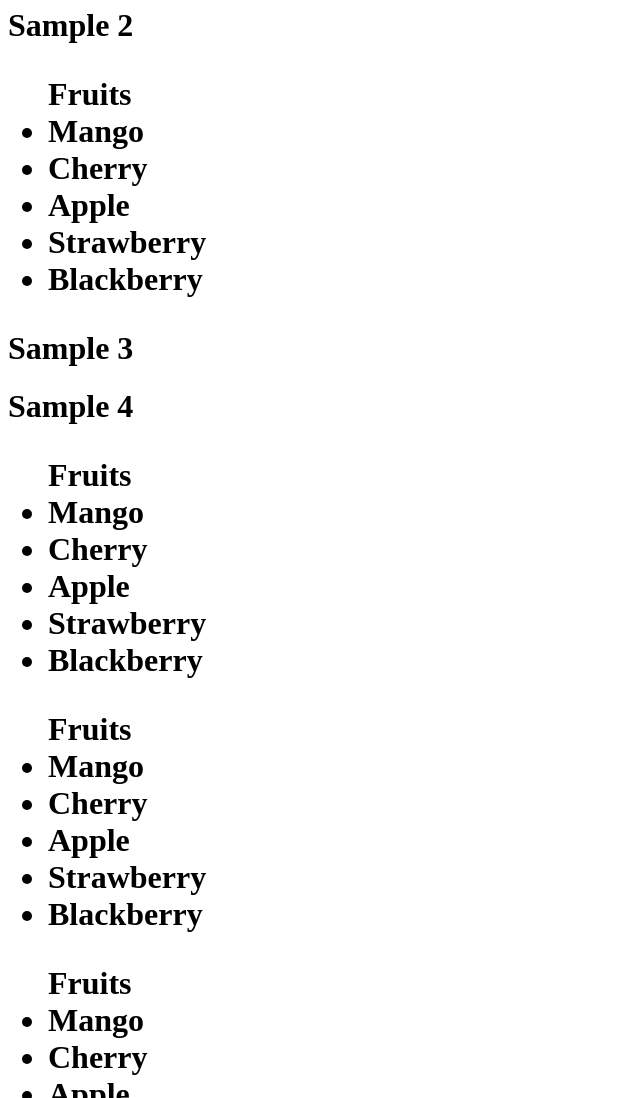
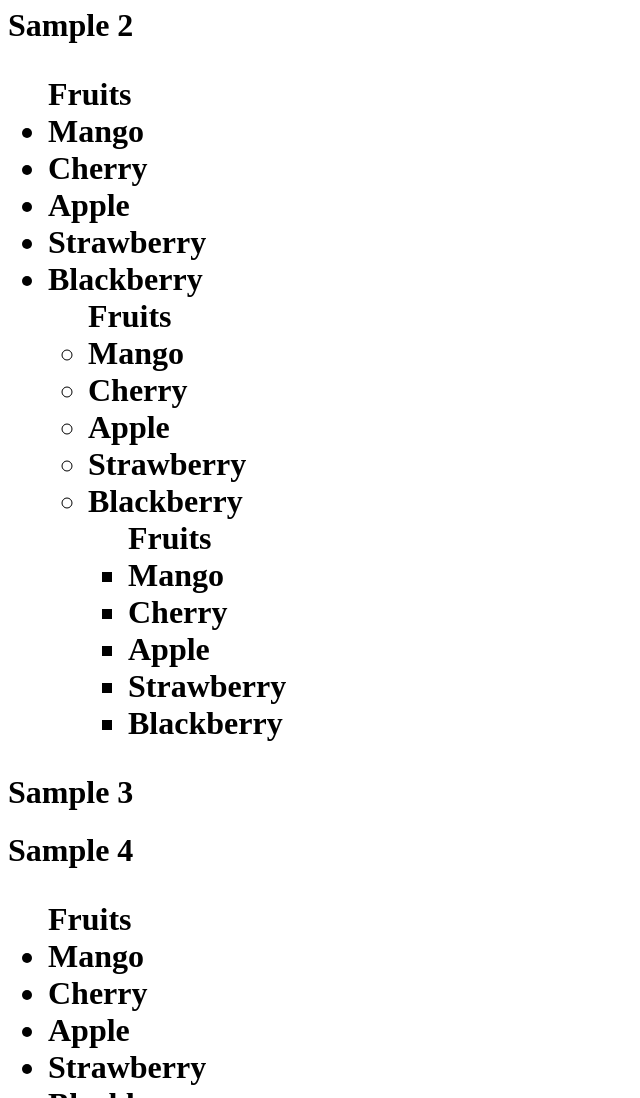
Before and after one commit to yonureker/W6D4, a plain HTML site: page jquery-lite/dist/index.html in a window 1280 px wide. Shown: the part 667-1765 px from the top of the page, without its empty margins (0-640 px from the left). Drawn offline with nearby package versions, Linux system fonts and the light colour scheme.

Commit message:
Complete Phase 1

```diff
--- a/jquery-lite/dist/index.html
+++ b/jquery-lite/dist/index.html
@@ -16,12 +16,24 @@
     <li>Strawberry</li>
     <li>Blackberry</li>
   </ul><img src="https://www.w3docs.com/uploads/media/default/0001/01/fd6a4fc8b93ee105fe369b6b535a94a998970e4b.png"></h1></div>
-  <div><h1>Sample 2<ul>Fruits
+  <div><h1 id="test">Sample 2<ul>Fruits
     <li>Mango</li>
     <li>Cherry</li>
     <li>Apple</li>
     <li>Strawberry</li>
-    <li>Blackberry</li>
+    <li>Blackberry</li><ul>Fruits
+      <li>Mango</li>
+      <li>Cherry</li>
+      <li>Apple</li>
+      <li>Strawberry</li>
+      <li>Blackberry</li><ul>Fruits
+        <li>Mango</li>
+        <li>Cherry</li>
+        <li>Apple</li>
+        <li>Strawberry</li>
+        <li>Blackberry</li>
+      </ul>
+    </ul>
   </ul></h1></div>
   <div><h1>Sample 3</h1></div>
   <div><h1>Sample 4<ul>Fruits
```
Also changed, not shown: jquery-lite/dist/main.js (+1 -1 lines), jquery-lite/src/dom_node_collection.js (+13 -0 lines).
